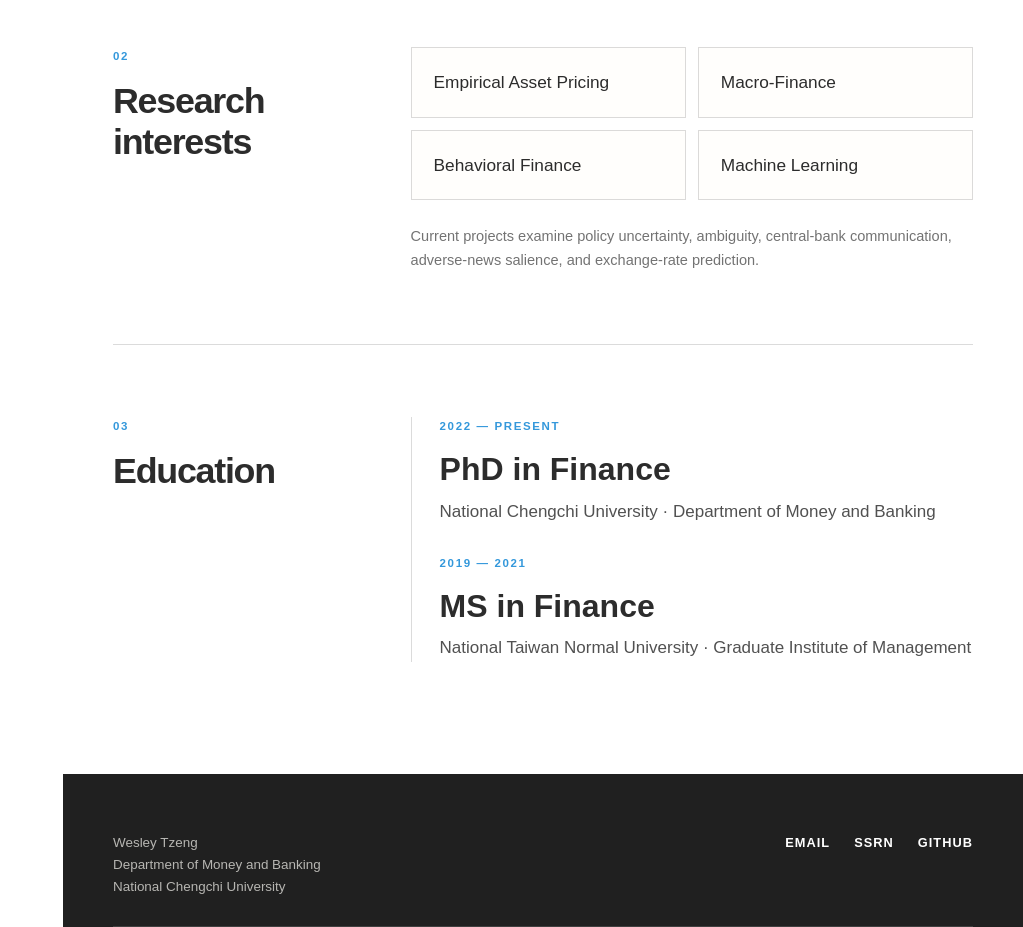
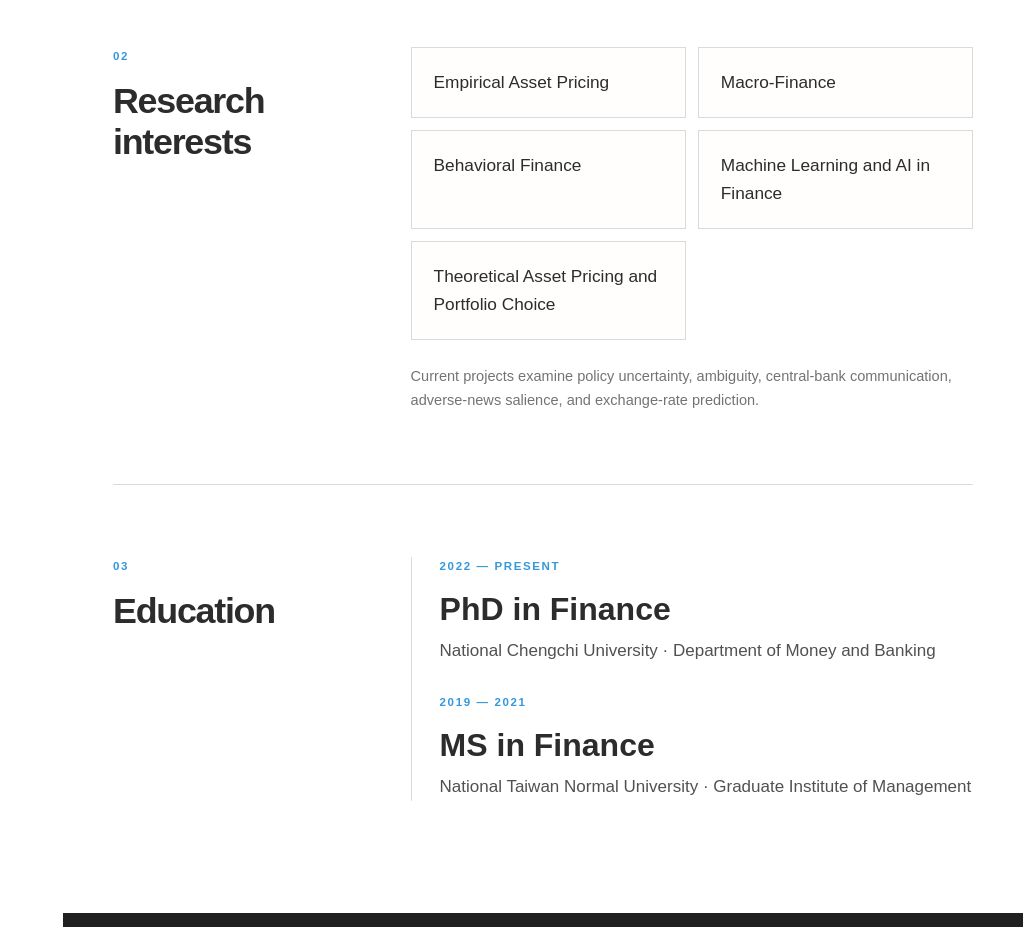
Before and after one commit to Wesley1110/Wesley1110.github.io, a Next.js app: page / in a window 1280 px wide. Shown: the part 1960-2887 px from the top of the page, without its empty margins (257-1280 px from the left). Built offline with nearby package versions, Linux system fonts and the light colour scheme.

Commit message:
Expand homepage research interests

```diff
--- a/app/page.tsx
+++ b/app/page.tsx
@@ -13,7 +13,8 @@ const interests = [
   "Empirical Asset Pricing",
   "Macro-Finance",
   "Behavioral Finance",
-  "Machine Learning",
+  "Machine Learning and AI in Finance",
+  "Theoretical Asset Pricing and Portfolio Choice",
 ];
 
 export default function Home() {
```
Also changed, not shown: 1 other file (tests, documents, lock files or other folders).
